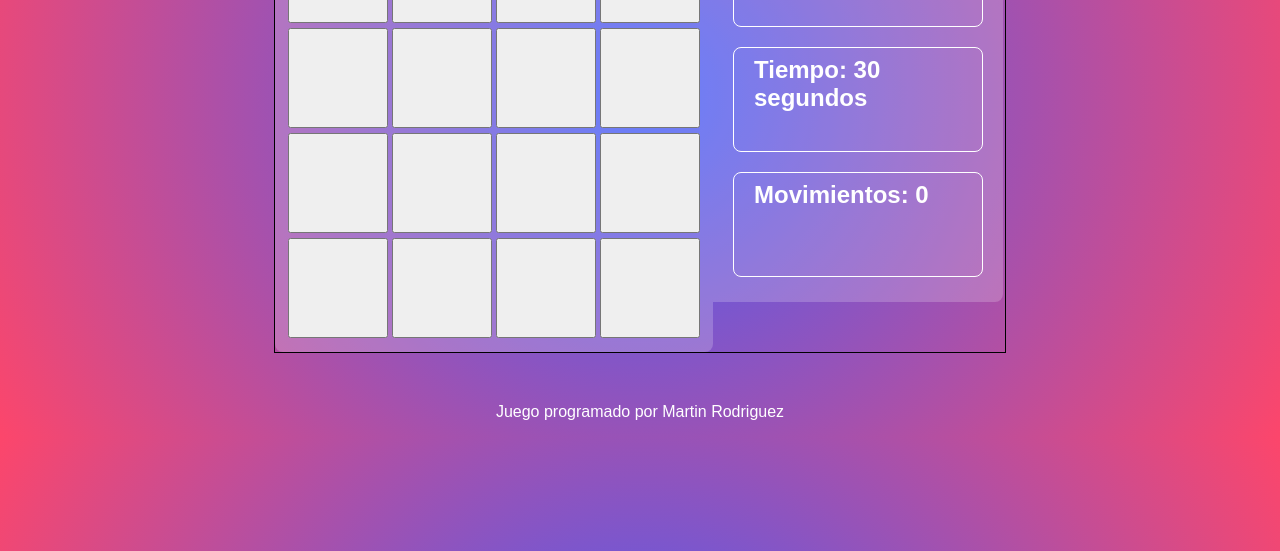
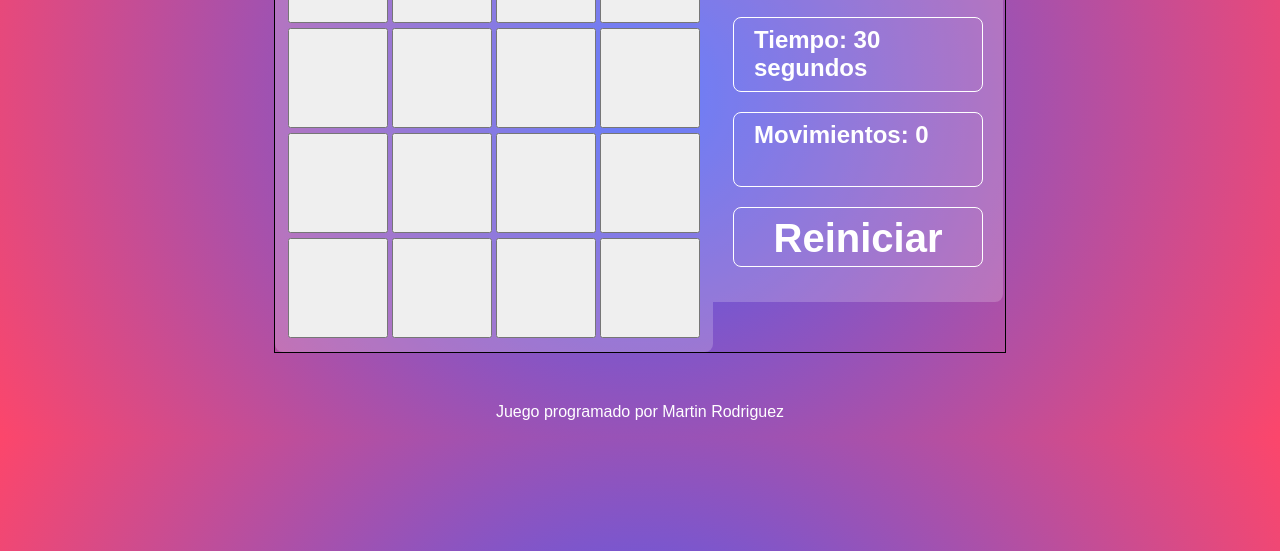
Before and after one commit to martinrodriguezbj/html-css-js, a plain HTML site: page juegoDeMemoria/index.html in a window 1280 px wide. Shown: the part 249-800 px from the top of the page. Drawn offline with Linux system fonts and the light colour scheme.

Commit message:
agrego reinicio

```diff
--- a/juegoDeMemoria/index.html
+++ b/juegoDeMemoria/index.html
@@ -42,6 +42,7 @@
             <h2 id="aciertos" class="estadisticas" >Aciertos: 0</h2>
             <h2 id="t-restante" class="estadisticas">Tiempo: 30 segundos</h2>
             <h2 id="movimientos" class="estadisticas">Movimientos: 0</h2>
+            <button id="reiniciar" class="estadisticas" onclick="reiniciarJuego()">Reiniciar</button>
         </section>
     </main>
     <footer>
--- a/juegoDeMemoria/main.js
+++ b/juegoDeMemoria/main.js
@@ -29,6 +29,7 @@ function contarTiempo(){
         if(timer==0){
             clearInterval(tiempoRegresivoId);
             bloquearTarjetas();
+            mostrarTiempo.innerHTML = "Se te acabo el tiempo, perdiste";
         }
     },1000)
 }
@@ -38,6 +39,38 @@ function bloquearTarjetas(){
         let tarjetaBloqueada = document.getElementById(i);
         tarjetaBloqueada.innerHTML = numeros[i]
         tarjetaBloqueada.disabled=true;
+    }
+}
+
+function reiniciarJuego(){
+    clearInterval(tiempoRegresivoId);
+
+    //inicializacion de variables
+    tarjetasDestapadas = 0;
+    tarjeta1=null;
+    tarjeta2=null;
+    primerResultado=null;
+    segundoResultado=null;
+    movimientos=0;
+    aciertos=0;
+    temporizador=false;
+    timer = 30;
+    tiempoRegresivoId=null;
+    timerInicial = 30;
+
+    //apuntando a documentos HTML
+    mostrarMovimientos.innerHTML='Movimientos: '+movimientos;
+    mostrarAciertos.innerHTML='Aciertos: '+aciertos;
+    mostrarTiempo.innerHTML = "Tiempo: "+timer+" segundos";
+
+    //generacion de numeros aleatorios
+    numeros = numeros.sort(()=>Math.random()-0.5);
+    console.log(numeros);
+
+    for(let i=0;i<16;i++){
+        let tarjetaBloqueada = document.getElementById(i);
+        tarjetaBloqueada.innerHTML = " ";
+        tarjetaBloqueada.disabled=false;
     }
 }
 
--- a/juegoDeMemoria/styles.css
+++ b/juegoDeMemoria/styles.css
@@ -26,6 +26,7 @@ button{
     color: white;
     font-weight: bold;
 }
+
 button:hover{
     cursor: pointer;
 }
@@ -39,10 +40,16 @@ button:hover{
 }
 .estadisticas{
     border: 1px solid white;
-    height: 105px;
+    height: 75px;
     border-radius: 8px;
     padding: 8px 20px;
     box-sizing: border-box;
+}
+#reiniciar{
+    height: 60px;
+    width:  250px;
+    align-items: center;
+    background-color: rgba(255, 255, 255, 0);
 }
 footer{
     text-align: center;
```
